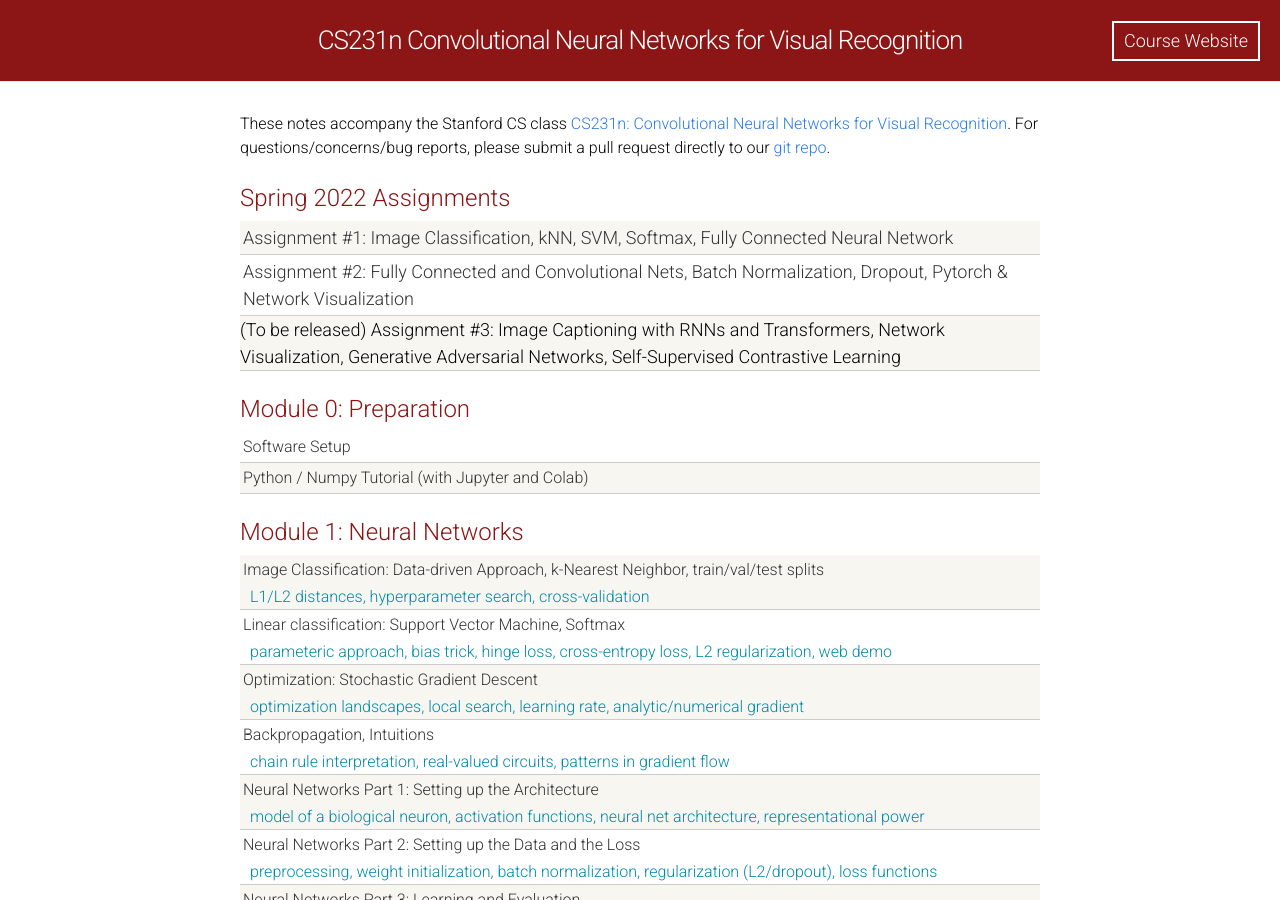
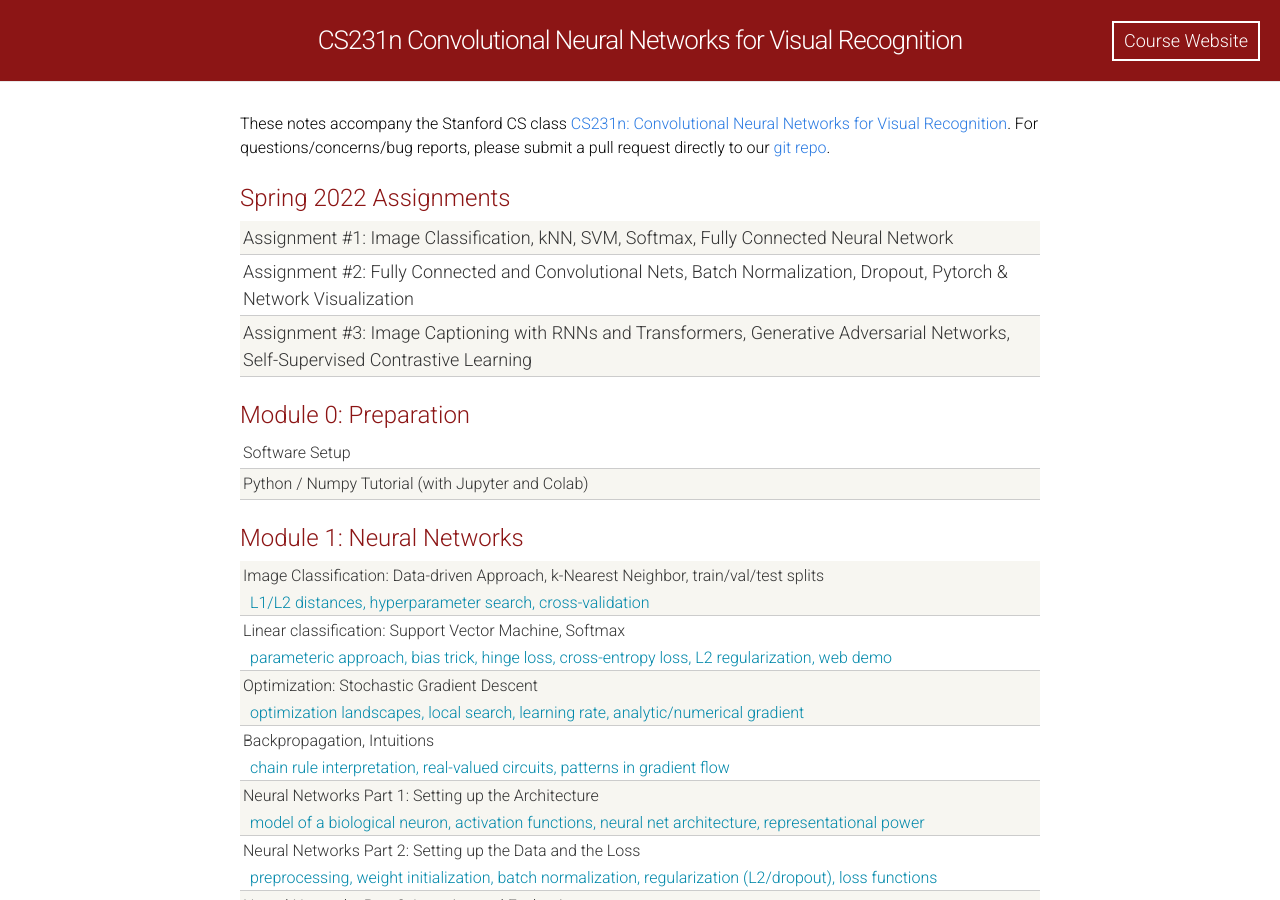
Before and after one commit to cs231n/cs231n.github.io, a Jekyll site: the page built from index.html, in a window 1280 px wide and 900 px high. Built offline with Jekyll 4.4.1, drawn with Linux system fonts in a browser that asks for light colours.

Commit message:
release a3

```diff
--- a/index.html
+++ b/index.html
@@ -23,10 +23,9 @@
         <a href="assignments2022/assignment2/">Assignment #2: Fully Connected and Convolutional Nets, Batch Normalization, Dropout, Pytorch & Network Visualization</a>
       </div>
       <div class="materials-item">
-        (To be released) Assignment #3: Image Captioning with RNNs and Transformers, Network Visualization,
-          Generative Adversarial Networks, Self-Supervised Contrastive Learning
-        <!-- <a href="assignments2022/assignment3/">Assignment #3: Image Captioning with RNNs and Transformers, Network Visualization,
-          Generative Adversarial Networks, Self-Supervised Contrastive Learning</a> -->
+        <!-- (To be released) Assignment #3: Image Captioning with RNNs and Transformers, Network Visualization,
+          Generative Adversarial Networks, Self-Supervised Contrastive Learning -->
+        <a href="assignments2022/assignment3/">Assignment #3: Image Captioning with RNNs and Transformers, Generative Adversarial Networks, Self-Supervised Contrastive Learning</a>
       </div>
   </div>
 
```
